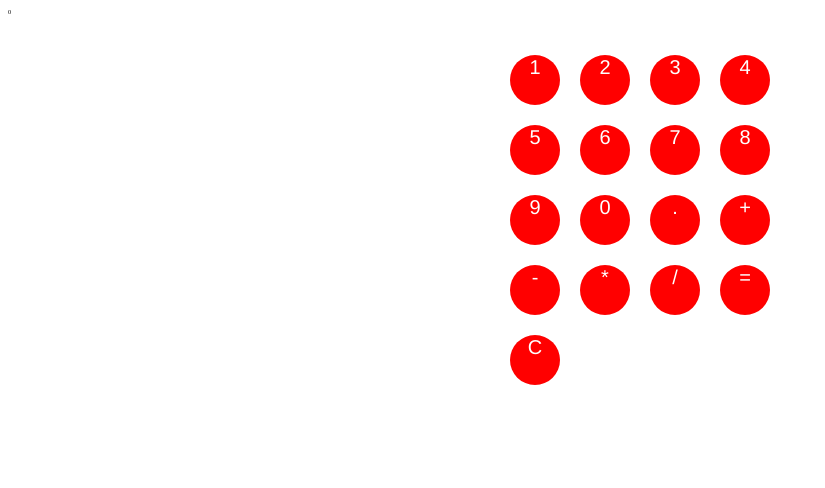
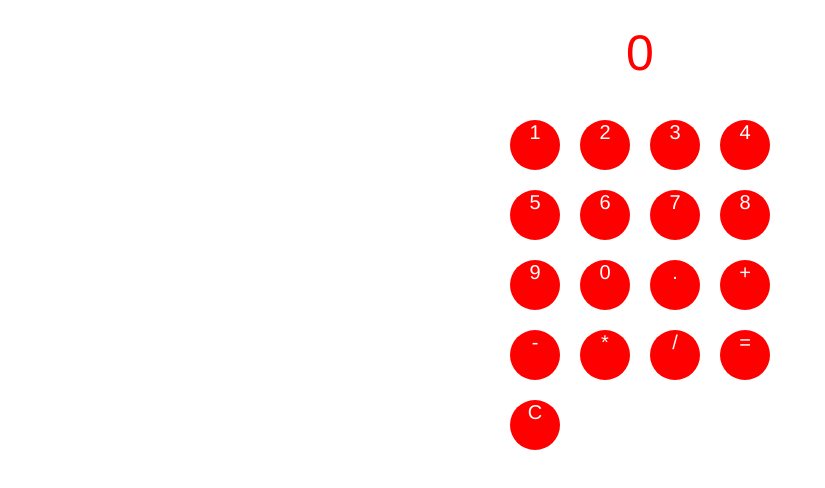
Before and after one commit to awheatley/vue-calculator, a Vue app: page / in a window 1280 px wide. Shown: the top 488 px of the page, without its empty margins (0-825 px from the left). Built offline with nearby package versions, Linux system fonts and the light colour scheme.

Commit message:
Add styles for calculation

```diff
--- a/src/App.vue
+++ b/src/App.vue
@@ -112,4 +112,15 @@ export default {
   * {
     font-size: 0.625rem;
   }
+
+  .calculation {
+    color: red;
+    font-family: 'Avenir', Helvetica, sans-serif;
+    font-size: 5rem;
+    height: 5rem;
+    line-height: 1.75em;
+    margin: 1rem auto 5rem;
+    text-align: center;
+    width: 40%;
+  }
 </style>
```
